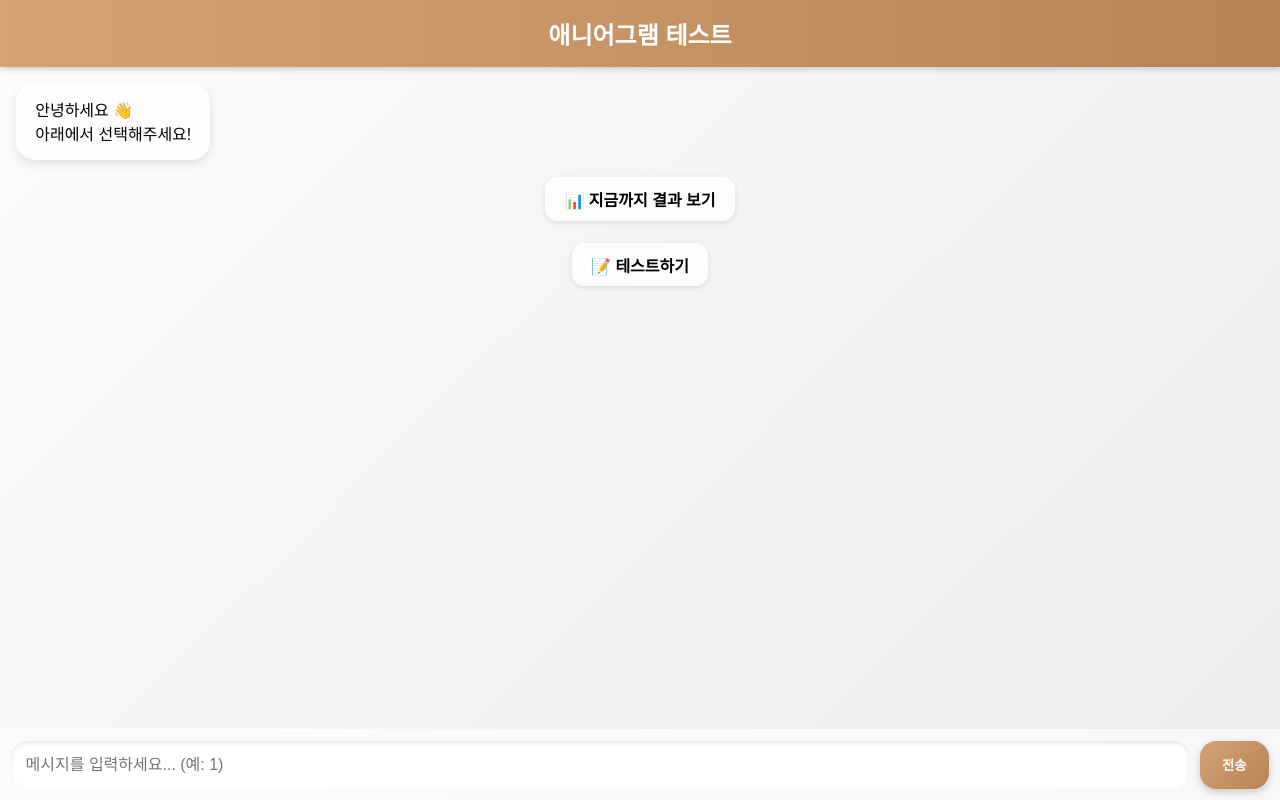
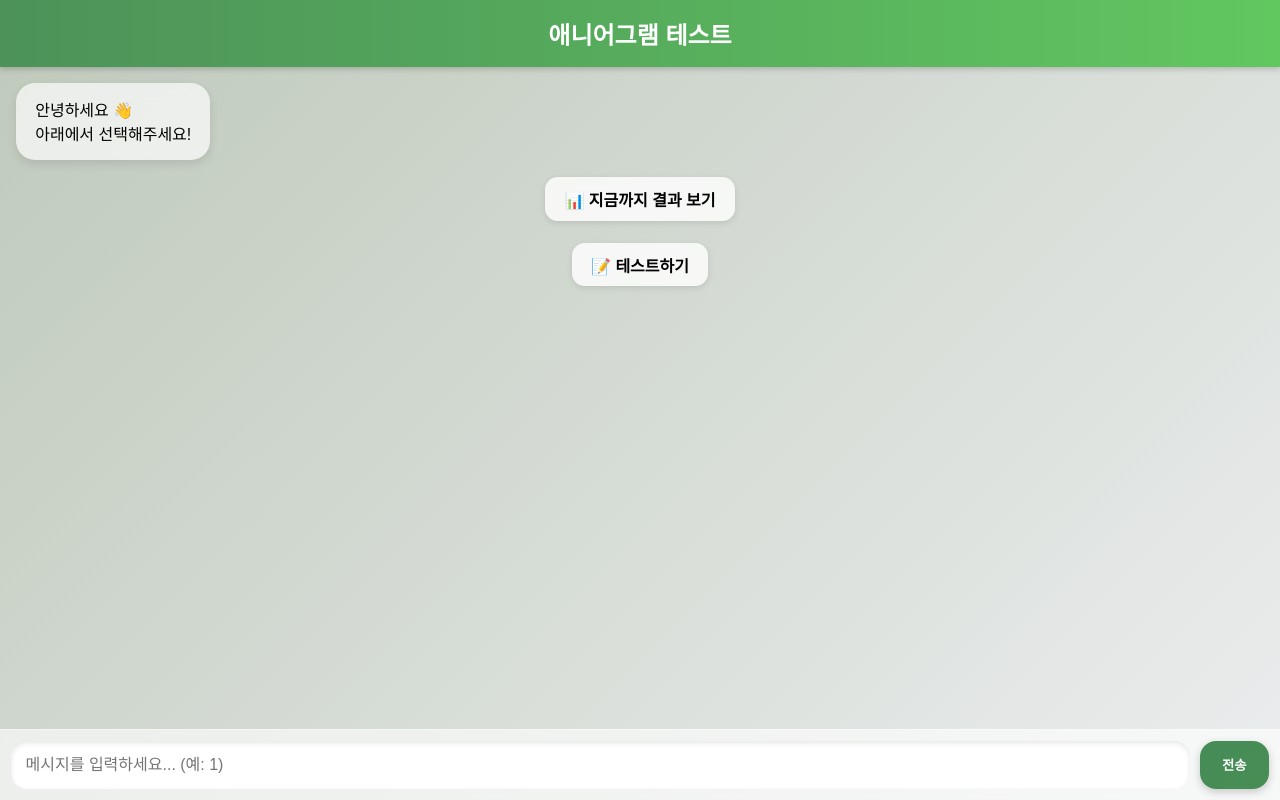
Before and after one commit to imseojin00/enneagram-bot, a website: page public/index.html in a window 1280 px wide. Drawn offline with Linux system fonts and the light colour scheme.

Commit message:
style: 채팅 UI 색상 및 테마 변경 (헤더/말풍선 색상 수정)

```diff
--- a/public/index.html
+++ b/public/index.html
@@ -12,11 +12,11 @@
       flex-direction: column;
       height: 100vh;
       position: relative;
-      background: linear-gradient(135deg, #fdfbfb 0%, #ebedee 100%);
+      background: linear-gradient(135deg, #bfc9bb 0%, #ebedee 100%);
     }
 
     header {
-      background: linear-gradient(90deg, #D4A373, #b88356);
+      background: linear-gradient(90deg, #4c9259, #61c75f);
       padding: 1rem;
       text-align: center;
       font-size: 1.5rem;
@@ -47,7 +47,7 @@
 
     .user {
       align-self: flex-end;
-      background: #CDE0C9;
+      background: #b58e45;
       padding: 0.9rem 1.2rem;
       border-radius: 1.2rem;
       max-width: 75%;
@@ -76,7 +76,7 @@
     button {
       margin-left: 0.6rem;
       padding: 0.9rem 1.4rem;
-      background: linear-gradient(135deg, #D4A373, #b88356);
+      background: linear-gradient(135deg, #468c58, #488d53);
       border: none;
       border-radius: 1rem;
       cursor: pointer;
```
